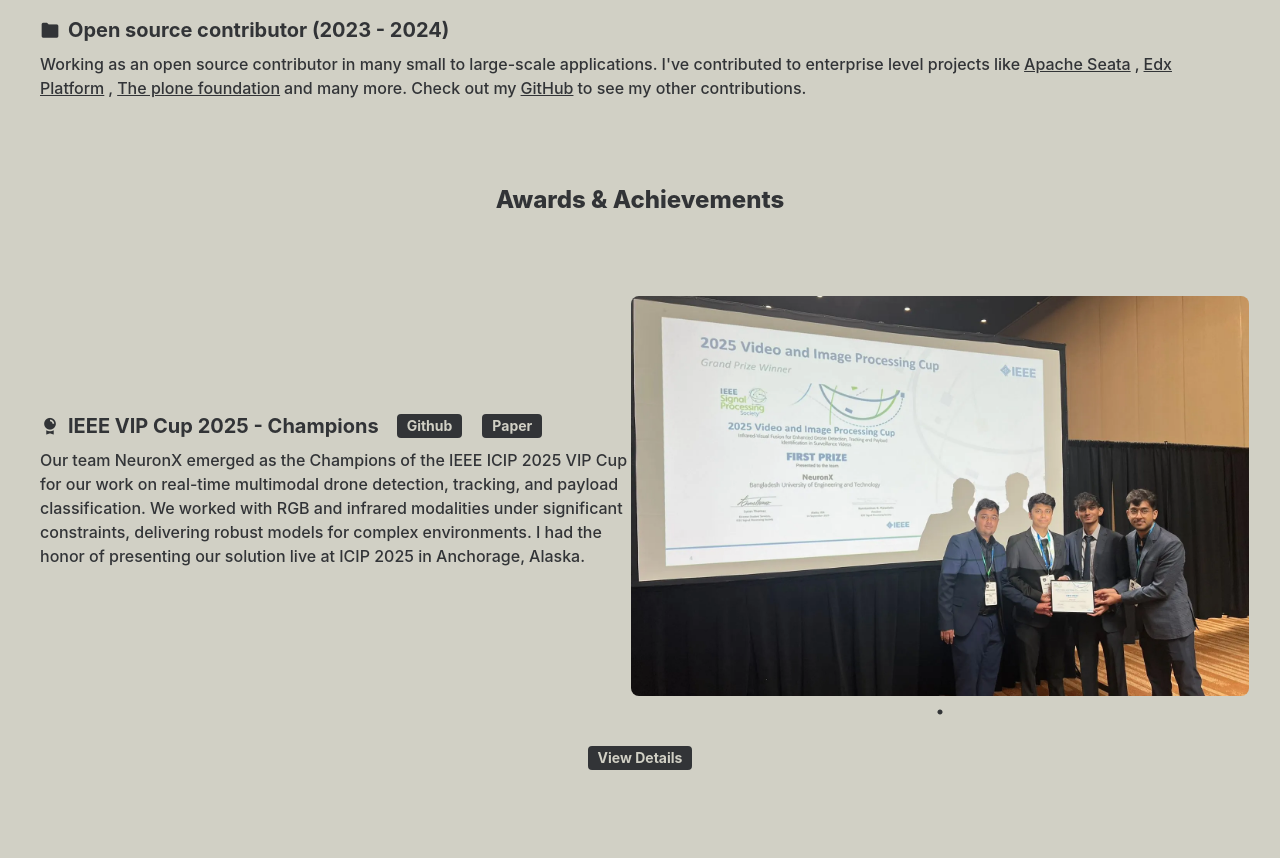
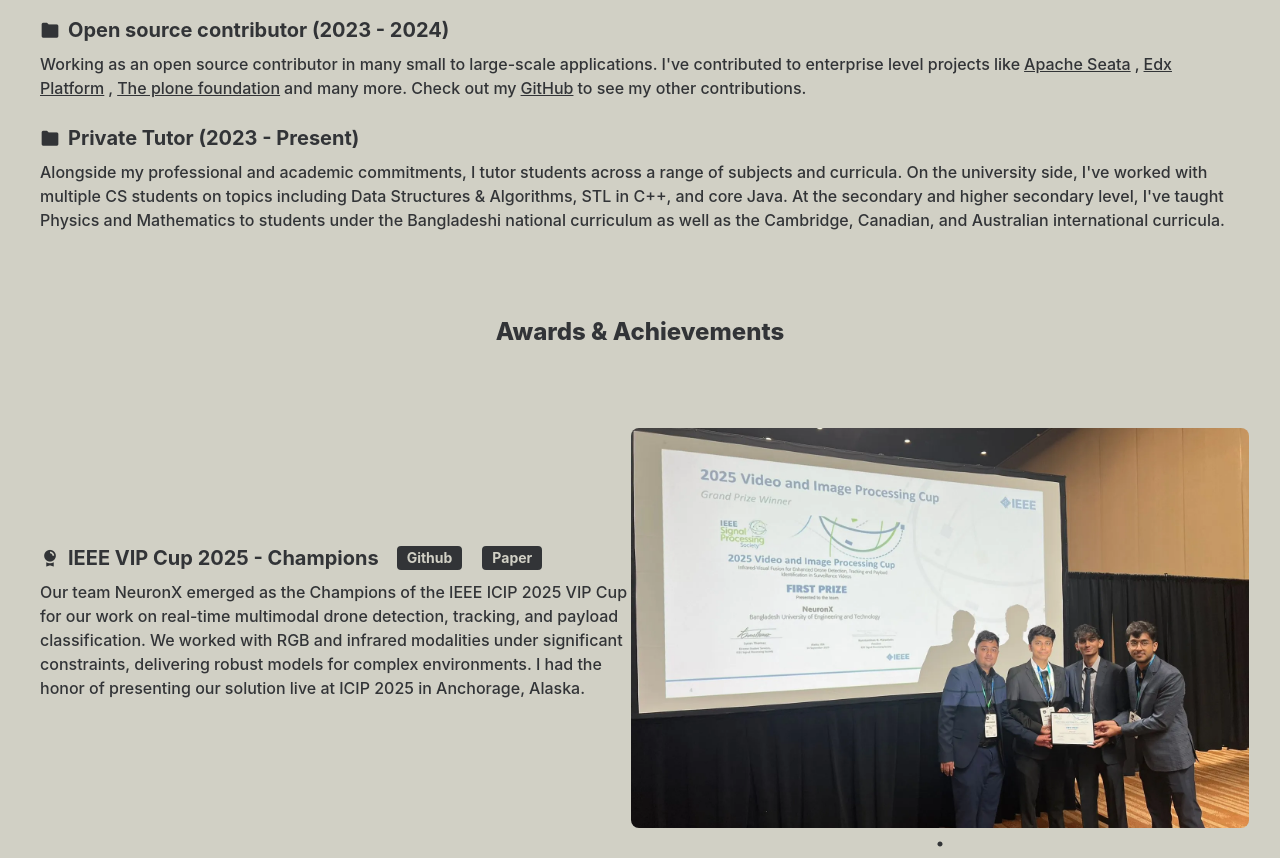
Before and after one commit to mehedikhan72/mehedikhan72.github.io, a React (Create React App) app: page / in a window 1280 px wide. Shown: the part 1340-2198 px from the top of the page. Built offline with nearby package versions, Linux system fonts and the light colour scheme.

Commit message:
updated exp

```diff
--- a/src/components/Experience.js
+++ b/src/components/Experience.js
@@ -132,6 +132,17 @@
         to see my other contributions.
       </p>
       <br />
+
+      <div className="flex justify-start text-4">
+        <i class="bx bxs-folder pt-1"></i>
+        <p className="text-4 px-2 pb-2">Private Tutor (2023 - Present)</p>
+      </div>
+      <p className="text-2">
+        Alongside my professional and academic commitments, I tutor students across a range of subjects and curricula.
+        On the university side, I've worked with multiple CS students on topics including Data Structures &amp; Algorithms, STL in C++, and core Java.
+        At the secondary and higher secondary level, I've taught Physics and Mathematics to students under the Bangladeshi national curriculum as well as the Cambridge, Canadian, and Australian international curricula.
+      </p>
+      <br />
     </div>
   );
 }
```
Also changed, not shown: 8 other files (tests, documents, lock files or other folders).
